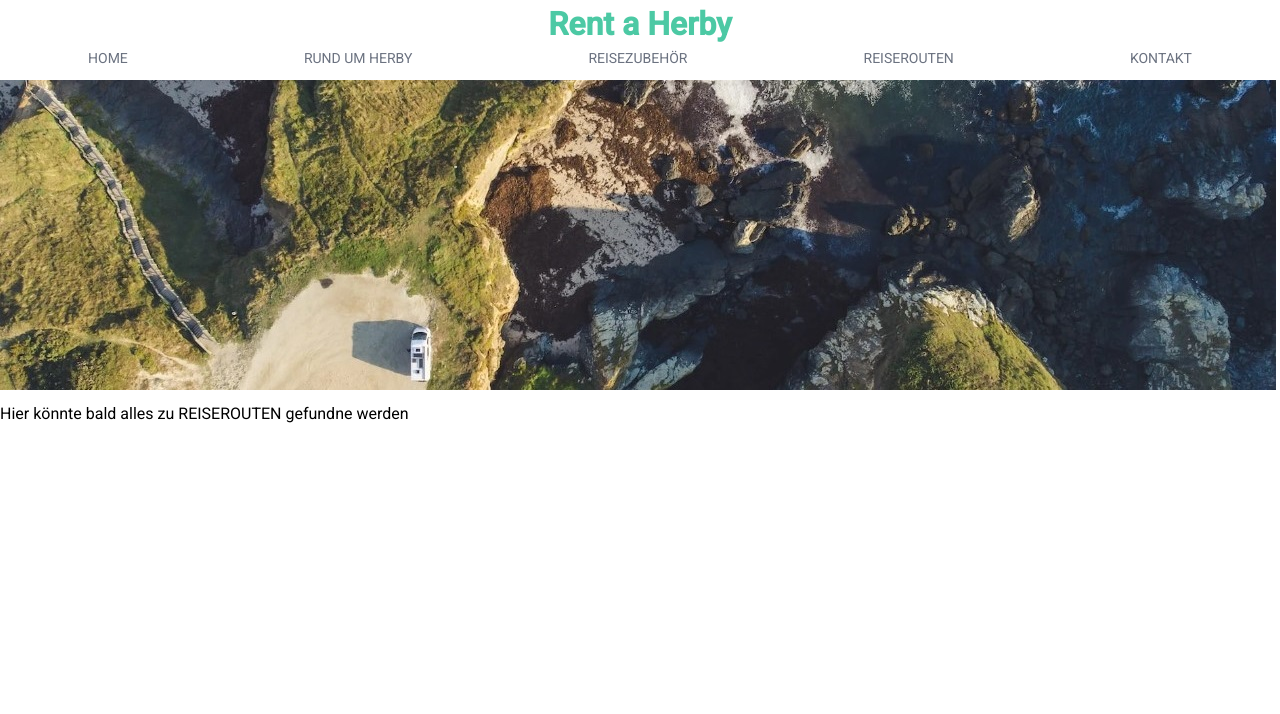
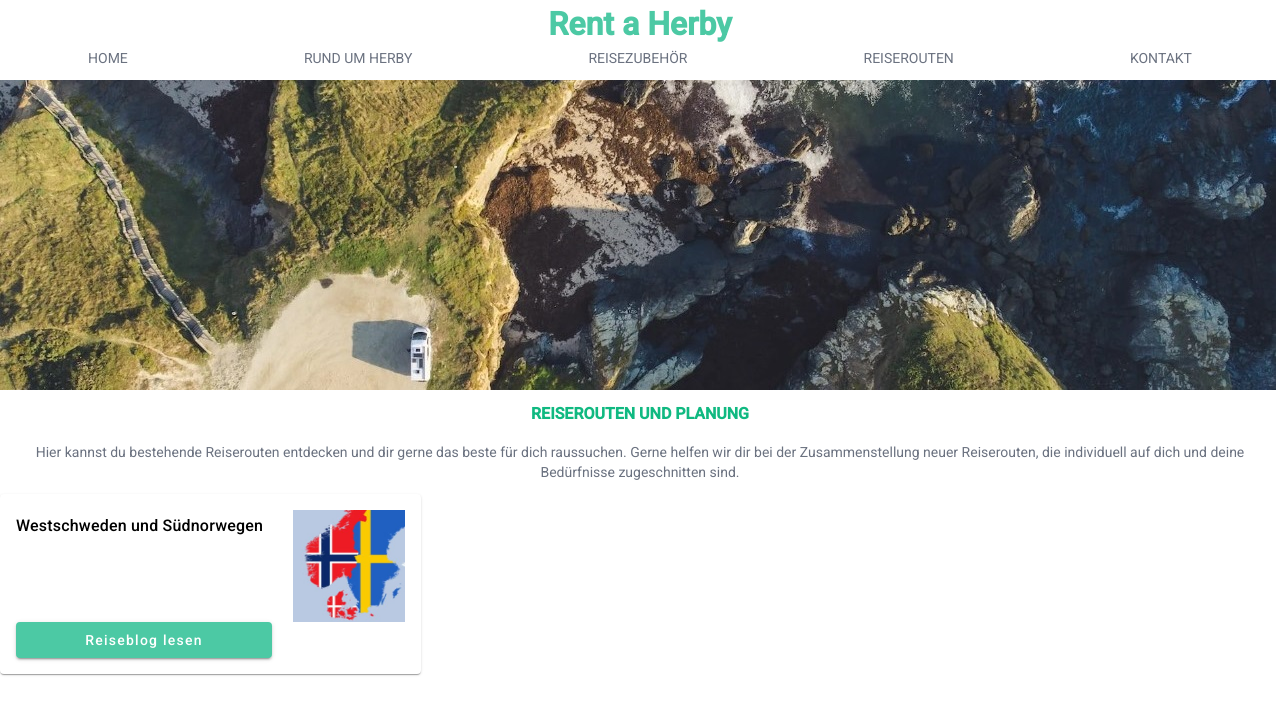
Before and after one commit to schuetzem78/rent-a-herby-frontend, an Angular app: page /travelroutes in a window 1280 px wide. Shown: the top 714 px of the page. Built offline with nearby package versions, Linux system fonts and the light colour scheme.

Commit message:
Styling rental und travelroutes

```diff
--- a/src/app/home/home.component.html
+++ b/src/app/home/home.component.html
@@ -23,7 +23,7 @@
         <img class="h-48 w-full object-cover md:h-full md:w-48" src="../../assets/img/accessories.jpg" alt="Rental">
         </div>
         <div class="p-8">
-        <p class="uppercase tracking-wide text-sm font-semibold mb-2  text-emerald-500">Reisezubehörverleih</p>
+        <p class="uppercase tracking-wide text-sm font-semibold mb-2 text-emerald-500">Reisezubehörverleih</p>
         <div class="text-gray-500 text-xs mb-4">Bei uns erhälst du alles notwendige Reisezubehör, von Campingausrüstung über Grillzubehört bis hin zu Wassersportmöglichtkeiten. Starte gut ausgestattet in dein Abenteuer.</div>
         <button mat-button routerLink="/accessories"class="hover:underline mat-button">MEHR INFO</button>
         </div>
--- a/src/app/rental/rental.component.css
+++ b/src/app/rental/rental.component.css
@@ -7,6 +7,9 @@ a.mat-raised-button:hover {
     background-color: forestgreen;
 }
 
-h1 {
-  color: #4cc9a4;
+mat-card-title {
+  font-size: medium;
 }
+mat-card-subtitle{
+  font-size: small;
+}
--- a/src/app/rental/rental.component.html
+++ b/src/app/rental/rental.component.html
@@ -1,10 +1,10 @@
-<div class="flex flex-col ml-3 mr-3 gap-4">
+<div class="flex flex-col ml-3 mr-3 gap-4 ">
     <a
         mat-raised-button href="https://paulcamper.de/c/76934/"
         target="_blank"
-        class="mat-raised-button w-64">über Paul Camper mieten</a>
+        class="mat-raised-button w-72 self-center">Herby über Paul Camper mieten</a>
 
-    <h1 class="font-bold text-lg pt-8 ml-5">Fragen & Antworten</h1>
+    <h1 class="font-bold text-lg pt-8 ml-5 uppercase text-emerald-500">Fragen & Antworten</h1>
 
     <mat-expansion-panel>
         <mat-expansion-panel-header>
@@ -26,7 +26,7 @@
         <div>Der Kühlschrank hat keine Energiequelle. Bitte schalte den Kühlschrank über den Knopf komplett aus und gehe je nach Energiequelle wie folgt vor:</div>
         <mat-chip-listbox>
             <mat-chip-option (click)="selectRefrigeratorGas()" selected>Gas</mat-chip-option>
-            <mat-chip-option (click)="selectRefrigeratorStrom()" color="accent">Landstrom</mat-chip-option>
+            <mat-chip-option (click)="selectRefrigeratorStrom()">Landstrom</mat-chip-option>
         </mat-chip-listbox>
 
         <div *ngIf="refrigeratorEnergySource=='Gas'">● bitte prüfe, ob der gelbe Knopf beim Crash-Sensor bei der Gasflasche gedrückt ist</div>
@@ -47,7 +47,7 @@
 
         <mat-chip-listbox>
             <mat-chip-option (click)="selectBoilerGas()" selected>Gas</mat-chip-option>
-            <mat-chip-option (click)="selectBoilerStrom()" color="accent">Landstrom</mat-chip-option>
+            <mat-chip-option (click)="selectBoilerStrom()">Landstrom</mat-chip-option>
         </mat-chip-listbox>
 
         <div *ngIf="boilerEnergySource=='Gas'">
@@ -73,8 +73,9 @@
         <div>● Bitte prüfe, ob das Frostschutzventil geschlossen ist.</div>
     </mat-expansion-panel>
 
-    <h1 class="font-bold text-lg pt-8 ml-5">Handbücher</h1>
+<h1 class="font-bold text-lg pt-8 ml-5 uppercase text-emerald-500">Handbücher</h1>
 
+<div class="grid md:grid-cols-3 sm:grid-cols-2 grid-cols-1 gap-2 ">
     <mat-card>
         <mat-card-header>
           <mat-card-title-group>
@@ -174,7 +175,6 @@
                 href="assets\manuals\gas-crash-sensor\manual - truma-mono-control-cs-evo.pdf">Download</a>
         </mat-card-content>
     </mat-card>
+</div>
 
-    <br>
-    <br>
 </div>
--- a/src/app/travelroutes/travelroutes.component.css
+++ b/src/app/travelroutes/travelroutes.component.css
@@ -0,0 +1,15 @@
+a.mat-raised-button {
+    color: white;
+    background-color: #4cc9a4;
+  }
+
+  a.mat-raised-button:hover {
+      background-color: forestgreen;
+  }
+
+  mat-card-title {
+    font-size: medium;
+  }
+  mat-card-subtitle{
+    font-size: small;
+  }
--- a/src/app/travelroutes/travelroutes.component.html
+++ b/src/app/travelroutes/travelroutes.component.html
@@ -1 +1,26 @@
-<h2>Hier könnte bald alles zu REISEROUTEN gefundne werden</h2>
+<div class="flex flex-col ml-3 mr-3 gap-4 items-center pb-3">
+    <p class="font-bold text-emerald-500 uppercase">Reiserouten und Planung</p>
+    <div class="text-gray-500 text-center text-sm">Hier kannst du bestehende Reiserouten entdecken und dir gerne das beste für dich raussuchen.
+         Gerne helfen wir dir bei der Zusammenstellung neuer Reiserouten, die individuell auf dich und
+         deine Bedürfnisse zugeschnitten sind.</div>
+</div>
+
+<div class="grid md:grid-cols-3 sm:grid-cols-2 grid-cols-1 gap-2 ">
+<mat-card>
+    <mat-card-header>
+        <mat-card-title-group>
+            <mat-card-title>Westschweden und Südnorwegen</mat-card-title>
+            <img
+                mat-card-md-image
+                src="assets\travel\skandinavien23.jpg"
+                alt="Picture of Skandinvien 23">
+        </mat-card-title-group>
+    </mat-card-header>
+    <mat-card-content>
+        <a
+        mat-raised-button href="https://stefaufreisen-skandinavien.blogspot.com/"
+        target="_blank"
+        class="mat-raised-button w-64">Reiseblog lesen</a>
+    </mat-card-content>
+</mat-card>
+</div>
```
Also changed, not shown: src/assets/travel/skandinavien23.jpg (added), src/tailwind-generated.css.
